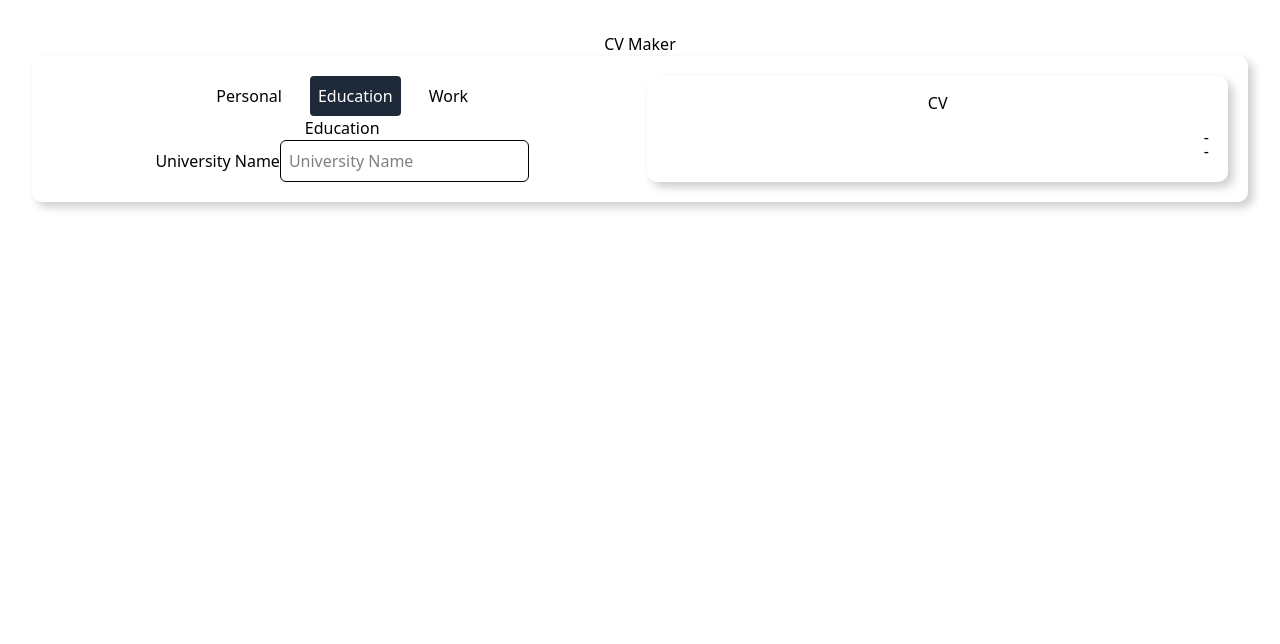
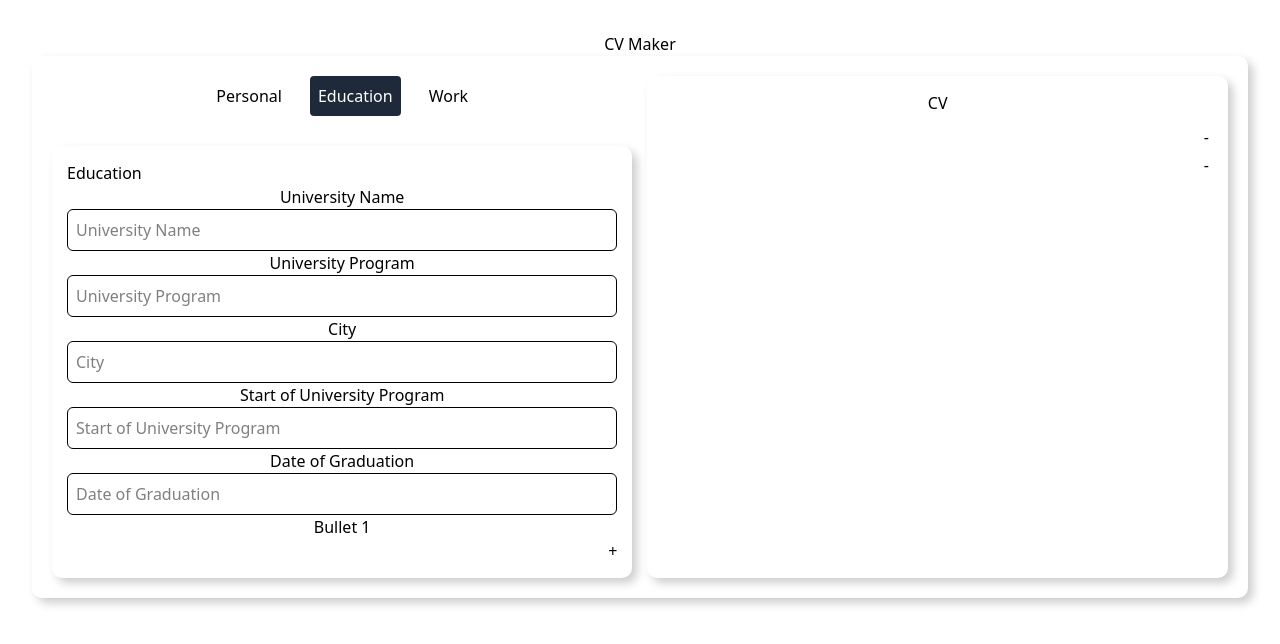
Before and after one commit to Yoni190/CV-Maker, a React (Vite) app: page / in a window 1280 px wide. Both pictures are taken after a click on the button "Education". Shown: the top 644 px of the page. Built offline with nearby package versions, Linux system fonts and the light colour scheme.

Commit message:
Fix styles

```diff
--- a/src/CV.jsx
+++ b/src/CV.jsx
@@ -12,13 +12,13 @@ function CV ({formData, educationData, workData}) {
 
             </div>
 
-            {formData.name && <hr style={{ marginTop: '-20px'}}/>}
+            {formData.name && <hr style={{ marginTop: '-10px'}}/>}
 
 
 
             <div className="work-experience">
                 {workData.companyName !== "" && <h2 style={{ textAlign: 'left' }}>Work Experience</h2>}
-                {workData.companyName !== "" && <hr style={{ marginTop: '-20px'}}/>}
+                {workData.companyName !== "" && <hr />}
                 <div className="work-container" style={{ display: 'flex', justifyContent: 'space-between'}}>
                     <p style={{ textAlign: 'left', fontWeight: 'bold'}}>{workData.companyName}</p>
                     <div className="work-date" style={{ display: 'flex', alignItems: 'center' }}>
@@ -28,14 +28,14 @@ function CV ({formData, educationData, workData}) {
                     </div>
                 </div>
 
-                <div className="work-city" style={{ display: 'flex', justifyContent: 'space-between',  marginTop: '-10px'}}>
+                <div className="work-city mt-1" style={{ display: 'flex', justifyContent: 'space-between'}}>
                     <p style={{ textAlign: 'left', fontSize: 14, fontStyle: 'italic'}}>{workData.position}</p>
                     <p style={{ fontStyle: 'italic', fontSize: 14 }}>{workData.city}</p>
                 </div>
 
                  {workData.bullets[0] !== "" && workData.bullets.map((bullet, index) => (
-                    <ul style={{ marginTop: '-10px'}} key={index}>
-                        <li style={{ textAlign: 'left' }}>{bullet}</li>
+                    <ul className="mt-1 list-disc px-4" key={index}>
+                        <li className="text-left">{bullet}</li>
                     </ul>
                 ))}
 
@@ -45,7 +45,7 @@ function CV ({formData, educationData, workData}) {
 
             <div className="education">
                {educationData.universityName && <h2 style={{ textAlign: 'left' }}>Education</h2>}
-               {educationData.universityName && <hr style={{ marginTop: '-20px'}}/>}
+               {educationData.universityName && <hr />}
                <div className="uni-container" style={{ display: 'flex', justifyContent: 'space-between'}}>
                 <p style={{ fontWeight: 'bold'}}>{educationData.universityName}</p>
                 <div className="uni-date" style={{ display: 'flex', alignItems: 'center' }}>
@@ -57,13 +57,13 @@ function CV ({formData, educationData, workData}) {
                </div>
 
                 <div className="uni-location" style={{ display: 'flex', justifyContent: 'space-between', alignItems: 'center', marginTop: '-10px' }}>
-                    <p style={{ fontStyle: 'italic', fontSize: 14, marginTop: 0}}>{educationData.universityProgram}</p>
+                    <p style={{ fontStyle: 'italic', fontSize: 14, marginTop: '10px'}}>{educationData.universityProgram}</p>
                     <p style={{ fontStyle: 'italic', fontSize: 14}}>{educationData.city}</p>
                 </div>
 
 
                 {educationData.bullets[0] !== "" && educationData.bullets.map((bullet, index) => (
-                    <ul style={{ marginTop: '-10px'}} key={index}>
+                    <ul key={index} className="list-disc px-4">
                         <li style={{ textAlign: 'left' }}>{bullet}</li>
                     </ul>
                 ))}
--- a/src/Education.jsx
+++ b/src/Education.jsx
@@ -6,11 +6,57 @@ function Education({educationData, setEducationData}) {
         const {name, value} = event.target
         setEducationData({...educationData, [name]: value})
     }
+
+    const container = {
+        display: 'flex',
+        flexDirection: 'column',
+        borderRadius: '10px',
+        boxShadow:  '5px 5px 10px rgba(0, 0, 0, 0.2)',
+        padding: '15px',
+        marginTop: '30px'
+    }
+
+    const addBullet = () => {
+        const newArray = educationData.bullets
+        newArray[educationData.bullets.length] = ""
+        setEducationData({...educationData, bullets: newArray})
+    }
+
+    const deleteBullet = (index) => {
+        const newArray = educationData.bullets
+        newArray.splice(index, 1)
+        setEducationData({...educationData, bullets: newArray})
+    }
+
+    const handleBulletChange = (index, newValue) => {
+        setEducationData(prev => {
+            const updatedBullets = [...prev.bullets]; // copy array
+            updatedBullets[index] = newValue; // update the specific bullet
+            return { ...prev, bullets: updatedBullets }; // update state
+        });
+        };
     return (
-        <>
-            <h1>Education</h1>
+        <div style={container}>
+            <h2 style={{ textAlign: 'left' }}>Education</h2>
             <Info labelName="University Name" inputName="universityName" value={educationData.universityName} onChangeText={onChange}/>
-        </>
+            <Info labelName="University Program" inputName="universityProgram" value={educationData.universityProgram} onChangeText={onChange} />
+            <Info labelName="City" inputName="city" value={educationData.city} onChangeText={onChange} />
+            <Info labelName="Start of University Program" inputName="startDate" value={educationData.startDate} onChangeText={onChange} />
+            <Info labelName="Date of Graduation" inputName="graduationDate" value={educationData.graduationDate} onChangeText={onChange} />
+            {educationData.bullets.map((bullet, index) => (
+                <div key={index}>
+                    <label htmlFor="bullet">Bullet {index+1}</label>
+                    <div className="bullets" style={{ display: 'flex'}}>
+                        <input type="text" name="bullet" id="bullet" value={bullet} style={{ flex: 1 }} onChange={(e) => handleBulletChange(index, e.target.value)}/>
+                        <button onClick={addBullet}>+</button>
+                        {educationData.bullets.length > 1 && <button onClick={() => deleteBullet(index)}>-</button>}
+                    </div>
+                </div>
+
+            ))}
+
+
+        </div>
 
     )
 }
```
